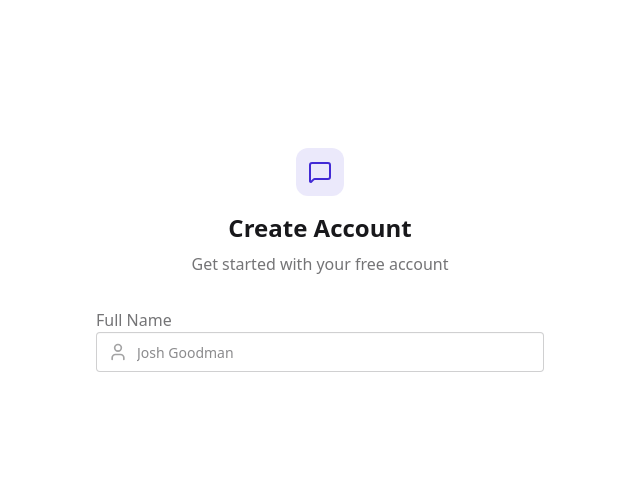
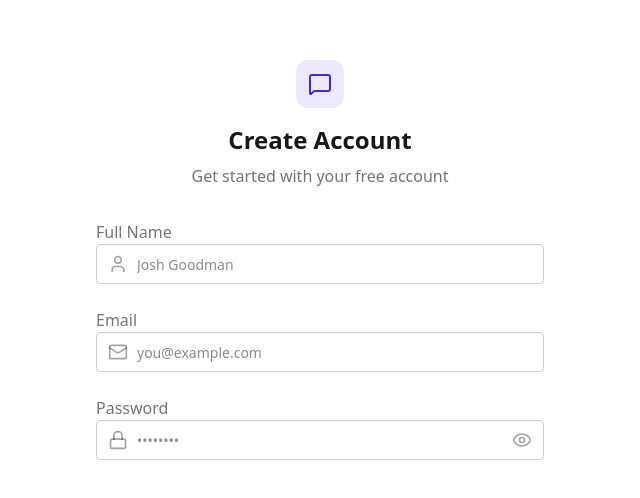
Before and after one commit to Jashmandaliya18/Sampark, a React app in the folder frontend/: page /signup in a window 1280 px wide. Shown: the part 140-638 px from the top of the page, without its empty margins (0-640 px from the left). Built offline with nearby package versions, Linux system fonts and the light colour scheme; no server answers; the HTML template or start-up script is replaced by a standard one.

Commit message:
feat: add email and password fields to SignUpPage with icons and toggle visibility for password

```diff
--- a/frontend/src/pages/SignUpPage.jsx
+++ b/frontend/src/pages/SignUpPage.jsx
@@ -1,6 +1,6 @@
 import React, { useState } from 'react'
 import { useAuthStore } from '../store/useAuthStore.js';
-import { MessageSquare, User } from "lucide-react"
+import { MessageSquare, User, Mail, Lock, EyeOff, Eye } from "lucide-react"
 
 const SignUpPage = () => {
   const [showPassword, setShowPassword] = useState(false);
@@ -51,6 +51,55 @@
                 />
               </div>
             </div>
+
+            <div className='form-control'>
+              <label className='label'>
+                <span className='label-text font-medium'>Email</span>
+              </label>
+              <div className='relative'>
+                <div className='absolute inset-y-0 left-0 pl-3 flex items-center pointer-events-none z-10'>
+                  <Mail className='size-5 text-base-content/40' />
+                </div>
+                <input
+                  type="text"
+                  className={`input input-bordered w-full pl-10`}
+                  placeholder='you@example.com'
+                  value={formData.email}
+                  onChange={(e) => setFormData({ ...formData, email: e.target.value })}
+                />
+              </div>
+            </div>
+
+
+            <div className='form-control'>
+              <label className='label'>
+                <span className='label-text font-medium'>Password</span>
+              </label>
+              <div className='relative'>
+                <div className='absolute inset-y-0 left-0 pl-3 flex items-center pointer-events-none z-10'>
+                  <Lock className='size-5 text-base-content/40' />
+                </div>
+                <input
+                  type={showPassword ? "text" : "password"}
+                  className={`input input-bordered w-full pl-10`}
+                  placeholder='••••••••'
+                  value={formData.password}
+                  onChange={(e) => setFormData({ ...formData, password: e.target.value })}
+                />
+                <button
+                  type='button'
+                  className='absolute inset-y-0 right-0 pr-3 flex items-center'
+                  onClick={() => setShowPassword(!showPassword)}
+                >
+                  {showPassword ? (
+                    <EyeOff className='size-5 text-base-content/40' />
+                  ) : (
+                    <Eye className="size-5 text-base-content/40" />
+                  )}
+                </button>
+              </div>
+            </div>
+
           </form>
 
         </div>
```
